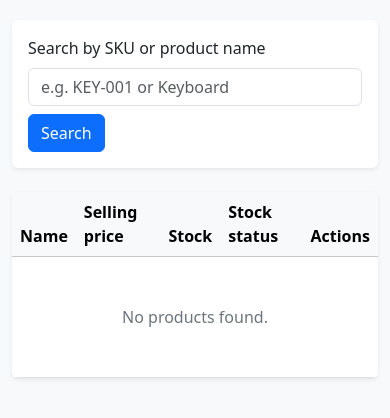
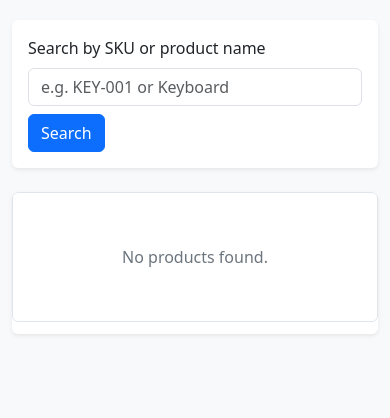
Before and after one commit to dickxenlee/SME-Business-Management-Inventory-System, a Django app: page /products/ in a window 390 px wide. Shown: the part 193-611 px from the top of the page. Run offline with Django 5.2, Linux system fonts and the light colour scheme; the visitor is signed in with stand-in values (Sample User, id 1); data that the repository does not hold is empty; parts of the project's set-up code (start-up, migrations or seed data) failed here and were passed over.

Commit message:
feat: card layout for phones and a filterable Product picker (#5)
The Product list could not fit a phone. Hiding columns narrowed it but still
left the table scrolling sideways, which buries the action buttons past the
right edge. Each row now becomes a card below the medium breakpoint, with the
column header repeated per cell as its label, so every field is visible and
View, Edit and Deactivate are reachable without scrolling. Horizontal overflow
at 375px goes from 45px to none, and the hidden-column rules are dropped since
cards show the whole record. The table is unchanged on wider screens and the
header stays available to screen readers rather than being display:none.

Add a filter box above the Sale form's Product select, which appears only once
the list passes eight entries. A plain dropdown is fine for a handful of
Products and unwieldy for several hundred. The select itself stays in the DOM,
so submitting still works without JavaScript and the filter is never posted.
A Product that is already chosen is kept in the list even while it does not
match the query, so typing cannot silently clear a line that was already set.

```diff
--- a/products/templates/products/product_list.html
+++ b/products/templates/products/product_list.html
@@ -30,30 +30,30 @@
 
 <div class="card border-0 shadow-sm overflow-hidden">
     <div class="table-responsive">
-        <table class="table table-hover align-middle mb-0">
+        <table class="table table-hover align-middle mb-0 table-cards">
             <thead class="table-light">
                 <tr>
-                    <th scope="col" class="d-none d-lg-table-cell">SKU</th>
+                    <th scope="col">SKU</th>
                     <th scope="col">Name</th>
                     <th scope="col">Selling price</th>
-                    <th scope="col" class="d-none d-lg-table-cell">Cost</th>
-                    <th scope="col" class="d-none d-lg-table-cell">Margin</th>
+                    <th scope="col">Cost</th>
+                    <th scope="col">Margin</th>
                     <th scope="col">Stock</th>
                     <th scope="col">Stock status</th>
-                    <th scope="col" class="d-none d-lg-table-cell">Active status</th>
+                    <th scope="col">Active status</th>
                     <th scope="col" class="text-end">Actions</th>
                 </tr>
             </thead>
             <tbody>
                 {% for product in products %}
                     <tr>
-                        <td class="fw-semibold d-none d-lg-table-cell">{{ product.sku }}</td>
-                        <td>{{ product.name }}<span class="d-lg-none d-block small text-secondary">{{ product.sku }}</span></td>
-                        <td>RM {{ product.selling_price|floatformat:2 }}</td>
-                        <td class="text-secondary d-none d-lg-table-cell">RM {{ product.cost_price|floatformat:2 }}</td>
-                        <td class="d-none d-lg-table-cell">{% if product.margin_rate is not None %}{{ product.margin_rate|floatformat:1 }}%{% else %}&mdash;{% endif %}</td>
-                        <td>{{ product.current_stock }}</td>
-                        <td>
+                        <td data-label="SKU" class="fw-semibold">{{ product.sku }}</td>
+                        <td data-label="Name">{{ product.name }}</td>
+                        <td data-label="Selling price">RM {{ product.selling_price|floatformat:2 }}</td>
+                        <td data-label="Cost" class="text-secondary">RM {{ product.cost_price|floatformat:2 }}</td>
+                        <td data-label="Margin">{% if product.margin_rate is not None %}{{ product.margin_rate|floatformat:1 }}%{% else %}&mdash;{% endif %}</td>
+                        <td data-label="Stock">{{ product.current_stock }}</td>
+                        <td data-label="Stock status">
                             {% if not product.is_active %}
                                 <span class="badge text-bg-secondary">Inactive</span>
                             {% elif product.is_out_of_stock %}
@@ -64,14 +64,14 @@
                                 <span class="badge text-bg-success">In stock</span>
                             {% endif %}
                         </td>
-                        <td class="d-none d-lg-table-cell">
+                        <td data-label="Active status">
                             {% if product.is_active %}
                                 <span class="badge text-bg-success">Active</span>
                             {% else %}
                                 <span class="badge text-bg-secondary">Inactive</span>
                             {% endif %}
                         </td>
-                        <td class="text-end row-actions">
+                        <td class="text-end row-actions" data-label="Actions">
                             <a class="btn btn-sm btn-outline-primary" href="{% url 'products:detail' product.pk %}">View</a>
                             {% if user.is_superuser %}
                                 <a class="btn btn-sm btn-outline-secondary" href="{% url 'products:edit' product.pk %}">Edit</a>
@@ -86,7 +86,7 @@
                     </tr>
                 {% empty %}
                     <tr>
-                        <td class="text-center text-secondary py-5" colspan="7">No products found.</td>
+                        <td class="text-center text-secondary py-5" colspan="9">No products found.</td>
                     </tr>
                 {% endfor %}
             </tbody>
--- a/static/css/app.css
+++ b/static/css/app.css
@@ -487,3 +487,74 @@ body {
         margin-top: 0.25rem;
     }
 }
+
+/* Below the medium breakpoint a wide record table cannot fit a phone without
+   sideways scrolling, which buries the action buttons. Each row becomes a
+   card instead, with the column header repeated per cell as its label. */
+@media (max-width: 767.98px) {
+    .table-cards thead {
+        border: 0;
+        clip: rect(0 0 0 0);
+        height: 1px;
+        overflow: hidden;
+        position: absolute;
+        width: 1px;
+    }
+
+    .table-cards,
+    .table-cards tbody,
+    .table-cards tr,
+    .table-cards td {
+        display: block;
+        width: auto;
+    }
+
+    .table-cards tr {
+        background: #fff;
+        border: 1px solid #dfe5ea;
+        border-radius: 0.375rem;
+        margin-bottom: 0.75rem;
+        padding: 0.25rem 0.75rem;
+    }
+
+    .table-cards td {
+        border: 0;
+        border-bottom: 1px solid #f1f4f7;
+        display: flex;
+        gap: 1rem;
+        justify-content: space-between;
+        padding: 0.55rem 0;
+        text-align: right;
+    }
+
+    .table-cards tr td:last-child {
+        border-bottom: 0;
+    }
+
+    .table-cards td::before {
+        color: #64748b;
+        content: attr(data-label);
+        flex: 0 0 auto;
+        font-size: 0.75rem;
+        font-weight: 700;
+        letter-spacing: 0.05em;
+        text-align: left;
+        text-transform: uppercase;
+    }
+
+    /* A cell with no label is a full-width message such as an empty state. */
+    .table-cards td:not([data-label]) {
+        display: block;
+        text-align: center;
+    }
+
+    .table-cards .row-actions {
+        flex-wrap: wrap;
+    }
+
+    .table-cards .row-actions .btn,
+    .table-cards .row-actions form {
+        display: inline-block;
+        width: auto;
+    }
+}
```
Also changed, not shown: sales/templates/sales/sale_form.html (+48 -0 lines).
